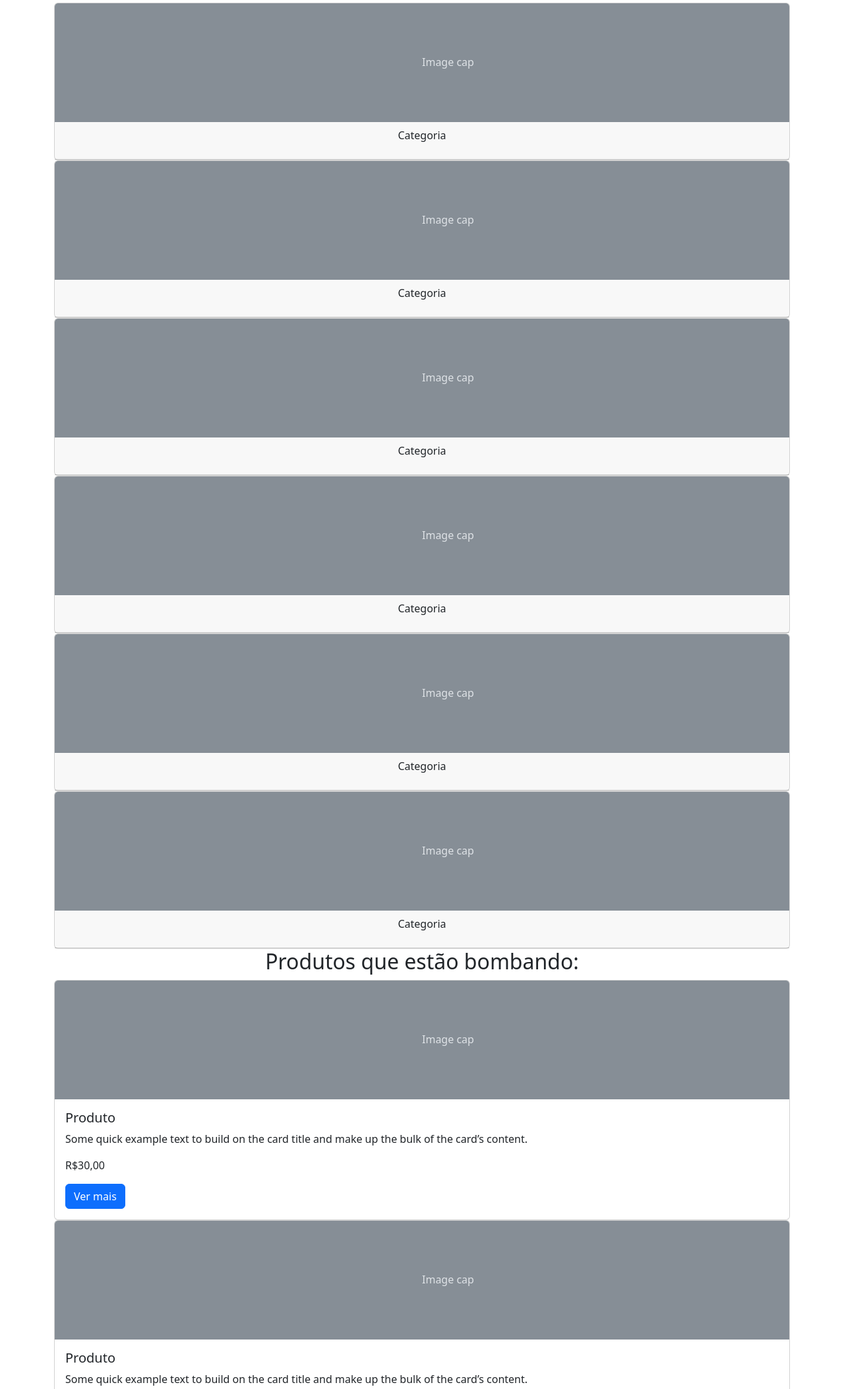
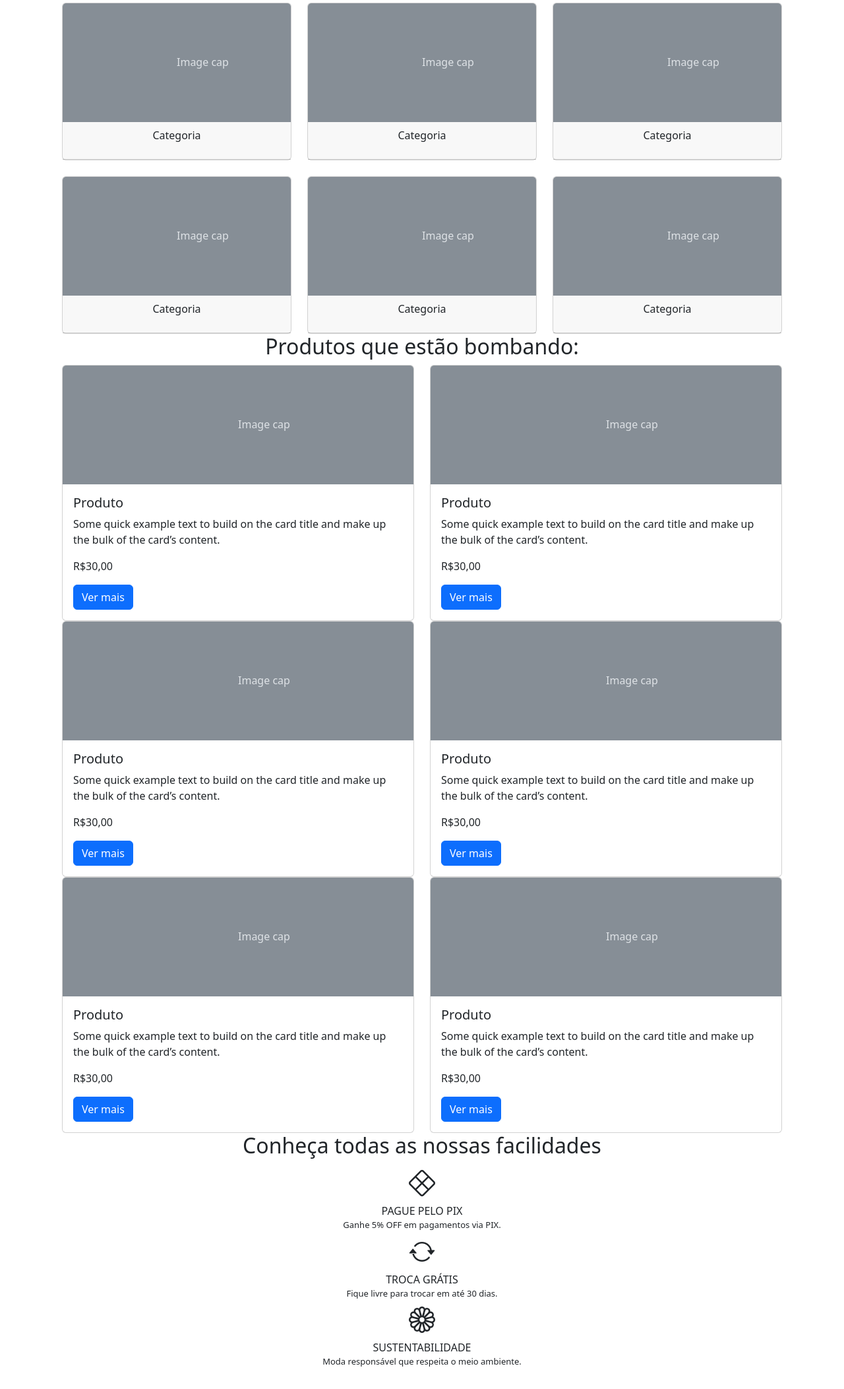
Before and after one commit to ycsal/meteora-bootstrap, a plain HTML site: page index.html in a window 1280 px wide. Shown: the part 498-2603 px from the top of the page at 66% size. After the commit the page ends 2572 px from the top, so only its background shows below. Drawn offline with nearby package versions, Linux system fonts and the light colour scheme.

Commit message:
wireframe: correção de layout de cards e criação de seção

```diff
--- /dev/null
+++ b/estilos.css
@@ -0,0 +1,3 @@
+.texto-menor{
+    font-size: 13px;
+}
--- a/index.html
+++ b/index.html
@@ -5,13 +5,15 @@
     <meta charset="UTF-8">
     <meta name="viewport" content="width=device-width, initial-scale=1.0">
     <title>Meteora</title>
+    <link rel="stylesheet" href="https://cdn.jsdelivr.net/npm/bootstrap-icons@1.13.1/font/bootstrap-icons.min.css">
     <link href="https://cdn.jsdelivr.net/npm/bootstrap@5.3.8/dist/css/bootstrap.min.css" rel="stylesheet"
         integrity="sha384-sRIl4kxILFvY47J16cr9ZwB07vP4J8+LH7qKQnuqkuIAvNWLzeN8tE5YBujZqJLB" crossorigin="anonymous">
+    <link rel="stylesheet" href="estilos.css">
 </head>
 
 <body>
 
-    <nav class="navbar navbar-expand-lg bg-body-tertiary">
+    <nav class="navbar navbar-expand-md bg-body-tertiary">
         <div class="container-fluid">
             <a class="navbar-brand" href="#">Meteora</a>
             <button class="navbar-toggler" type="button" data-bs-toggle="collapse"
@@ -20,7 +22,7 @@
                 <span class="navbar-toggler-icon"></span>
             </button>
             <div class="collapse navbar-collapse" id="navbarSupportedContent">
-                <ul class="navbar-nav me-auto mb-2 mb-lg-0">
+                <ul class="navbar-nav me-auto">
                     <li class="nav-item">
                         <a class="nav-link active" aria-current="page" href="#">Home</a>
                     </li>
@@ -106,62 +108,9 @@
 
     <h2 class="text-center">Busque por categoria:</h2>
 
-    <div class="container">
-        <div class="card">
-            <svg aria-label="Placeholder: Image cap" class="bd-placeholder-img card-img-top" height="180"
-                preserveAspectRatio="xMidYMid slice" role="img" width="100%" xmlns="http://www.w3.org/2000/svg">
-                <title>Placeholder</title>
-                <rect width="100%" height="100%" fill="#868e96"></rect>
-                <text x="50%" y="50%" fill="#dee2e6" dy=".3em">Image cap</text>
-            </svg>
-            <div class="card-header">
-                <p class="text-center">Categoria</p>
-            </div>
-        </div>
-        <div class="card">
-            <svg aria-label="Placeholder: Image cap" class="bd-placeholder-img card-img-top" height="180"
-                preserveAspectRatio="xMidYMid slice" role="img" width="100%" xmlns="http://www.w3.org/2000/svg">
-                <title>Placeholder</title>
-                <rect width="100%" height="100%" fill="#868e96"></rect>
-                <text x="50%" y="50%" fill="#dee2e6" dy=".3em">Image cap</text>
-            </svg>
-            <div class="card-header">
-                <p class="text-center">Categoria</p>
-            </div>
-        </div>
-        <div class="card">
-            <svg aria-label="Placeholder: Image cap" class="bd-placeholder-img card-img-top" height="180"
-                preserveAspectRatio="xMidYMid slice" role="img" width="100%" xmlns="http://www.w3.org/2000/svg">
-                <title>Placeholder</title>
-                <rect width="100%" height="100%" fill="#868e96"></rect>
-                <text x="50%" y="50%" fill="#dee2e6" dy=".3em">Image cap</text>
-            </svg>
-            <div class="card-header">
-                <p class="text-center">Categoria</p>
-            </div>
-        </div>
-        <div class="card">
-            <svg aria-label="Placeholder: Image cap" class="bd-placeholder-img card-img-top" height="180"
-                preserveAspectRatio="xMidYMid slice" role="img" width="100%" xmlns="http://www.w3.org/2000/svg">
-                <title>Placeholder</title>
-                <rect width="100%" height="100%" fill="#868e96"></rect>
-                <text x="50%" y="50%" fill="#dee2e6" dy=".3em">Image cap</text>
-            </svg>
-            <div class="card-header">
-                <p class="text-center">Categoria</p>
-            </div>
-        </div>
-        <div class="card">
-            <svg aria-label="Placeholder: Image cap" class="bd-placeholder-img card-img-top" height="180"
-                preserveAspectRatio="xMidYMid slice" role="img" width="100%" xmlns="http://www.w3.org/2000/svg">
-                <title>Placeholder</title>
-                <rect width="100%" height="100%" fill="#868e96"></rect>
-                <text x="50%" y="50%" fill="#dee2e6" dy=".3em">Image cap</text>
-            </svg>
-            <div class="card-header">
-                <p class="text-center">Categoria</p>
-            </div>
-        </div>
+    <div class="container row mx-auto g-4">
+
+        <div class="col-6 col-md-4 col-xxl-2">
             <div class="card">
                 <svg aria-label="Placeholder: Image cap" class="bd-placeholder-img card-img-top" height="180"
                     preserveAspectRatio="xMidYMid slice" role="img" width="100%" xmlns="http://www.w3.org/2000/svg">
@@ -174,11 +123,78 @@
                 </div>
             </div>
         </div>
+        <div class="col-6 col-md-4 col-xxl-2">
+            <div class="card">
+                <svg aria-label="Placeholder: Image cap" class="bd-placeholder-img card-img-top" height="180"
+                    preserveAspectRatio="xMidYMid slice" role="img" width="100%" xmlns="http://www.w3.org/2000/svg">
+                    <title>Placeholder</title>
+                    <rect width="100%" height="100%" fill="#868e96"></rect>
+                    <text x="50%" y="50%" fill="#dee2e6" dy=".3em">Image cap</text>
+                </svg>
+                <div class="card-header">
+                    <p class="text-center">Categoria</p>
+                </div>
+            </div>
+        </div>
+        <div class="col-6 col-md-4 col-xxl-2">
+            <div class="card">
+                <svg aria-label="Placeholder: Image cap" class="bd-placeholder-img card-img-top" height="180"
+                    preserveAspectRatio="xMidYMid slice" role="img" width="100%" xmlns="http://www.w3.org/2000/svg">
+                    <title>Placeholder</title>
+                    <rect width="100%" height="100%" fill="#868e96"></rect>
+                    <text x="50%" y="50%" fill="#dee2e6" dy=".3em">Image cap</text>
+                </svg>
+                <div class="card-header">
+                    <p class="text-center">Categoria</p>
+                </div>
+            </div>
+        </div>
+        <div class="col-6 col-md-4 col-xxl-2">
+            <div class="card">
+                <svg aria-label="Placeholder: Image cap" class="bd-placeholder-img card-img-top" height="180"
+                    preserveAspectRatio="xMidYMid slice" role="img" width="100%" xmlns="http://www.w3.org/2000/svg">
+                    <title>Placeholder</title>
+                    <rect width="100%" height="100%" fill="#868e96"></rect>
+                    <text x="50%" y="50%" fill="#dee2e6" dy=".3em">Image cap</text>
+                </svg>
+                <div class="card-header">
+                    <p class="text-center">Categoria</p>
+                </div>
+            </div>
+        </div>
+        <div class="col-6 col-md-4 col-xxl-2">
+            <div class="card">
+                <svg aria-label="Placeholder: Image cap" class="bd-placeholder-img card-img-top" height="180"
+                    preserveAspectRatio="xMidYMid slice" role="img" width="100%" xmlns="http://www.w3.org/2000/svg">
+                    <title>Placeholder</title>
+                    <rect width="100%" height="100%" fill="#868e96"></rect>
+                    <text x="50%" y="50%" fill="#dee2e6" dy=".3em">Image cap</text>
+                </svg>
+                <div class="card-header">
+                    <p class="text-center">Categoria</p>
+                </div>
+            </div>
+        </div>
+        <div class="col-6 col-md-4 col-xxl-2">
+            <div class="card">
+                <svg aria-label="Placeholder: Image cap" class="bd-placeholder-img card-img-top" height="180"
+                    preserveAspectRatio="xMidYMid slice" role="img" width="100%" xmlns="http://www.w3.org/2000/svg">
+                    <title>Placeholder</title>
+                    <rect width="100%" height="100%" fill="#868e96"></rect>
+                    <text x="50%" y="50%" fill="#dee2e6" dy=".3em">Image cap</text>
+                </svg>
+                <div class="card-header">
+                    <p class="text-center">Categoria</p>
+                </div>
+            </div>
+        </div>
+    </div>
 
     <h2 class="text-center">Produtos que estão bombando:</h2>
 
-    <div class="container">
+    <div class="container row mx-auto">
 
+        <div class="col-12 col-md-6 col-xxl-4">
             <div class="card">
                 <svg aria-label="Placeholder: Image cap" class="bd-placeholder-img card-img-top" height="180"
                     preserveAspectRatio="xMidYMid slice" role="img" width="100%" xmlns="http://www.w3.org/2000/svg">
@@ -194,7 +210,10 @@
                     <a href="#" class="btn btn-primary">Ver mais</a>
                 </div>
             </div>
+        </div>
 
+
+        <div class="col-12 col-md-6 col-xxl-4">
             <div class="card">
                 <svg aria-label="Placeholder: Image cap" class="bd-placeholder-img card-img-top" height="180"
                     preserveAspectRatio="xMidYMid slice" role="img" width="100%" xmlns="http://www.w3.org/2000/svg">
@@ -210,6 +229,9 @@
                     <a href="#" class="btn btn-primary">Ver mais</a>
                 </div>
             </div>
+        </div>
+
+        <div class="col-12 col-md-6 col-xxl-4">
             <div class="card">
                 <svg aria-label="Placeholder: Image cap" class="bd-placeholder-img card-img-top" height="180"
                     preserveAspectRatio="xMidYMid slice" role="img" width="100%" xmlns="http://www.w3.org/2000/svg">
@@ -225,6 +247,9 @@
                     <a href="#" class="btn btn-primary">Ver mais</a>
                 </div>
             </div>
+        </div>
+
+        <div class="col-12 col-md-6 col-xxl-4">
             <div class="card">
                 <svg aria-label="Placeholder: Image cap" class="bd-placeholder-img card-img-top" height="180"
                     preserveAspectRatio="xMidYMid slice" role="img" width="100%" xmlns="http://www.w3.org/2000/svg">
@@ -240,6 +265,9 @@
                     <a href="#" class="btn btn-primary">Ver mais</a>
                 </div>
             </div>
+        </div>
+
+        <div class="col-12 col-md-6 col-xxl-4">
             <div class="card">
                 <svg aria-label="Placeholder: Image cap" class="bd-placeholder-img card-img-top" height="180"
                     preserveAspectRatio="xMidYMid slice" role="img" width="100%" xmlns="http://www.w3.org/2000/svg">
@@ -255,6 +283,9 @@
                     <a href="#" class="btn btn-primary">Ver mais</a>
                 </div>
             </div>
+        </div>
+
+        <div class="col-12 col-md-6 col-xxl-4">
             <div class="card">
                 <svg aria-label="Placeholder: Image cap" class="bd-placeholder-img card-img-top" height="180"
                     preserveAspectRatio="xMidYMid slice" role="img" width="100%" xmlns="http://www.w3.org/2000/svg">
@@ -270,8 +301,29 @@
                     <a href="#" class="btn btn-primary">Ver mais</a>
                 </div>
             </div>
+        </div>
 
     </div>
+
+    <section class="text-center">
+        <h2>Conheça todas as nossas facilidades</h2>
+
+        <div>
+            <div><i class="bi bi-x-diamond fs-1"></i></div>
+            <div>PAGUE PELO PIX</div>
+            <div class="texto-menor">Ganhe 5% OFF em pagamentos via PIX.</div>
+        </div>
+        <div>
+            <div><i class="bi bi-arrow-repeat fs-1"></i></div>
+            <div>TROCA GRÁTIS</div>
+            <div class="texto-menor">Fique livre para trocar em até 30 dias.</div>
+        </div>
+        <div>
+            <div><i class="bi bi-flower1 fs-1"></i></div>
+            <div>SUSTENTABILIDADE</div>
+            <div class="texto-menor">Moda responsável que respeita o meio ambiente.</div>
+        </div>
+    </section>
 
     <script src="https://cdn.jsdelivr.net/npm/bootstrap@5.3.8/dist/js/bootstrap.bundle.min.js"
         integrity="sha384-FKyoEForCGlyvwx9Hj09JcYn3nv7wiPVlz7YYwJrWVcXK/BmnVDxM+D2scQbITxI"
```
Lines whose indentation alone changed are shown as unchanged.
